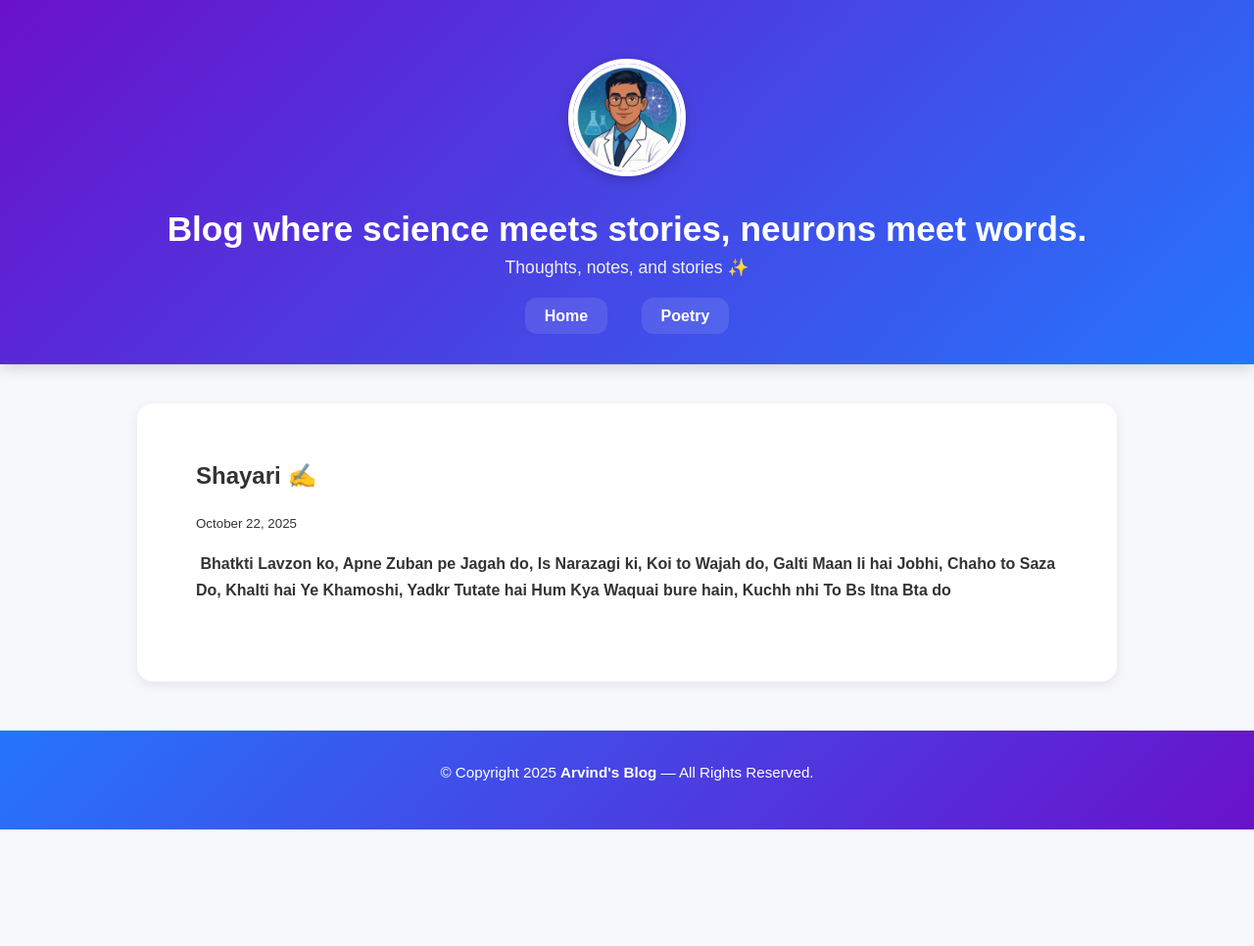
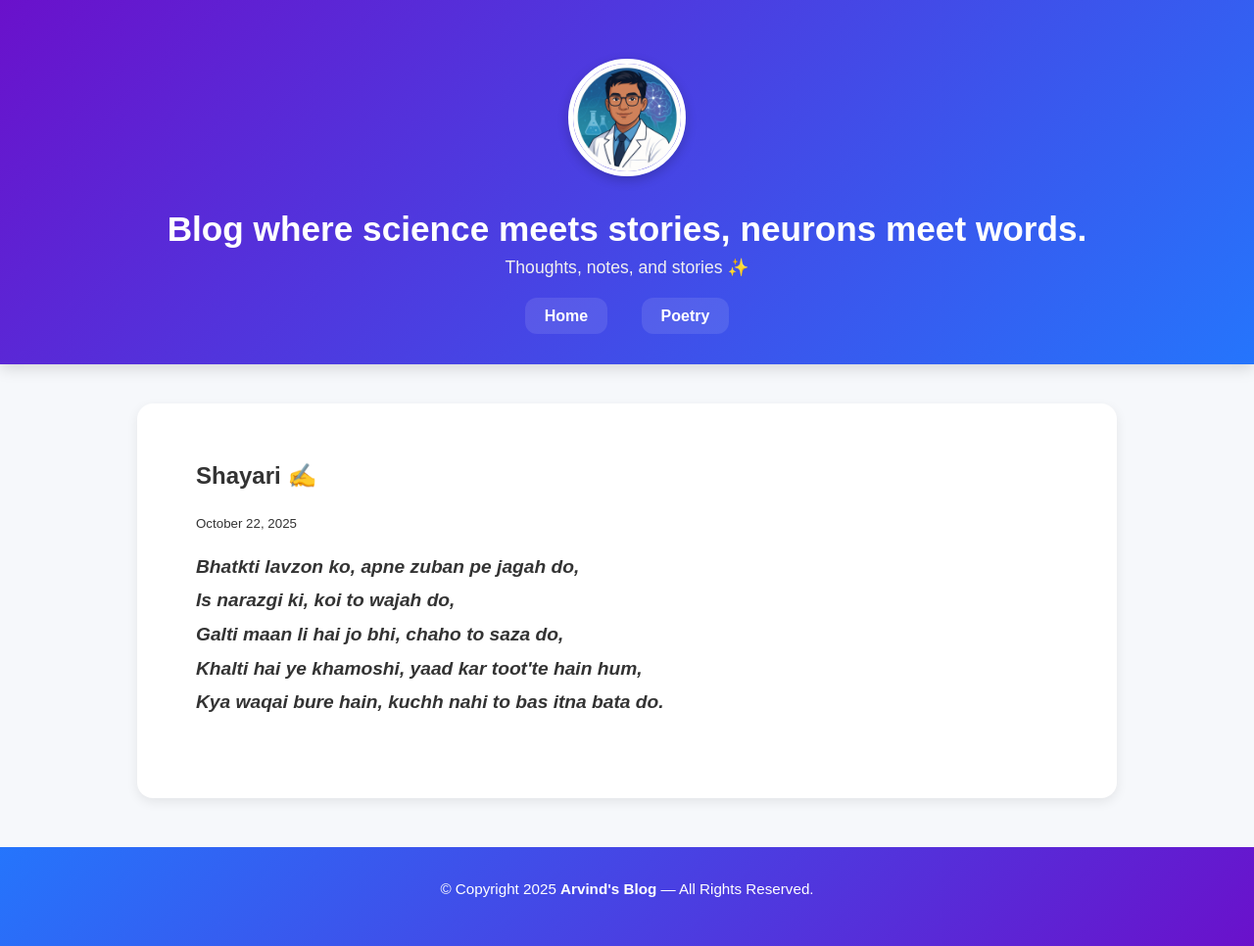
Before and after one commit to arvindomics/MyBlog, a Jekyll site: the page built from _posts/2025-10-22-shayari.md, in a window 1280 px wide. Shown: the whole page at 98% size. Built offline with Jekyll 4.4.1, drawn with Linux system fonts in a browser that asks for light colours; before the commit the page ends 900 px from its top, so only the background shows below that.

Commit message:
Update 2025-10-22-shayari.md

```diff
--- a/_posts/2025-10-22-shayari.md
+++ b/_posts/2025-10-22-shayari.md
@@ -5,8 +5,10 @@ date: 2025-10-22
 categories: poetry
 ---
 
- **Bhatkti Lavzon ko, Apne Zuban pe Jagah do,**
- **Is Narazagi ki, Koi to Wajah do,**
- **Galti Maan li hai Jobhi, Chaho to Saza Do,**
- **Khalti hai Ye Khamoshi, Yadkr Tutate hai Hum**
- **Kya Waquai bure hain, Kuchh nhi To Bs Itna Bta do**
+<p style="text-align:left; font-style:italic; font-size: 1.2em; line-height: 1.8;">
+<strong>Bhatkti lavzon ko, apne zuban pe jagah do,</strong><br />
+<strong>Is narazgi ki, koi to wajah do,</strong><br />
+<strong>Galti maan li hai jo bhi, chaho to saza do,</strong><br />
+<strong>Khalti hai ye khamoshi, yaad kar toot'te hain hum,</strong><br />
+<strong>Kya waqai bure hain, kuchh nahi to bas itna bata do.</strong>
+</p>
```
